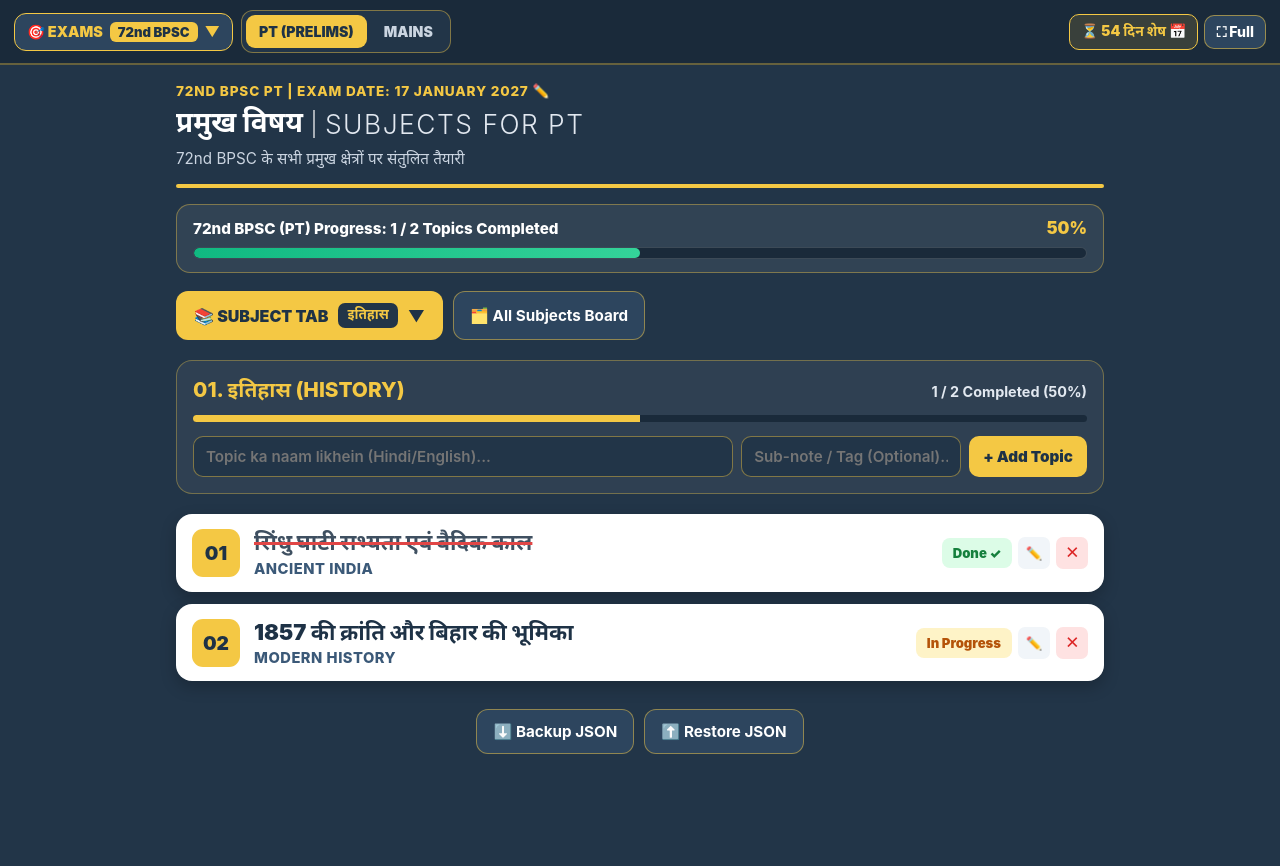
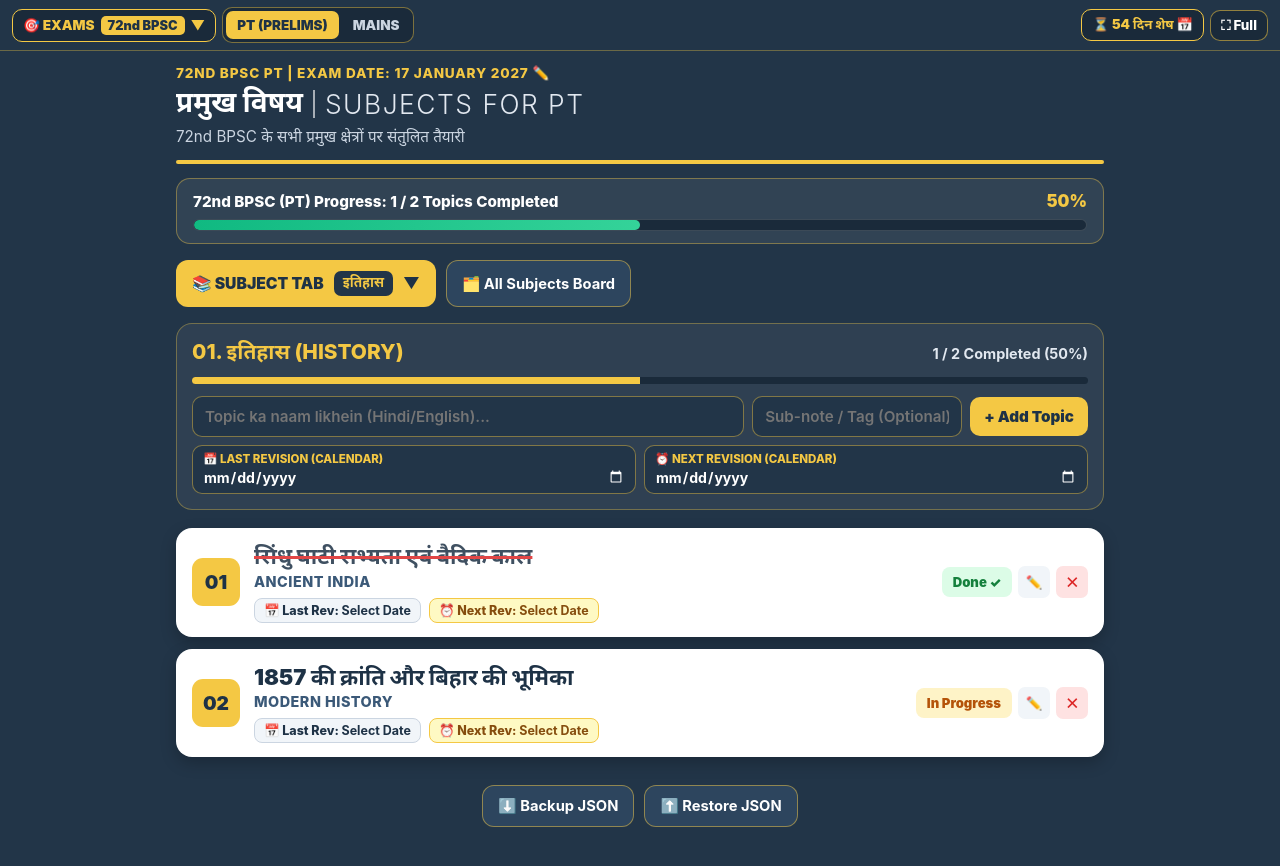
Before and after one commit to dpandey2497-a11y/CSE-TRACKER, a plain HTML site: page index.html in a window 1280 px wide. Before the commit the page ends 832 px from the top, so only its background shows below. Drawn offline with Linux system fonts and the light colour scheme.

Commit message:
Update index.html

```diff
--- a/index.html
+++ b/index.html
@@ -26,67 +26,71 @@
     font-family: -apple-system, BlinkMacSystemFont, "Segoe UI", Roboto, "Noto Sans Devanagari", sans-serif;
   }
 
-  body {
+  html, body {
     background-color: var(--navy-bg);
     color: var(--white);
     min-height: 100vh;
-    padding-bottom: 60px;
+    margin: 0;
+    padding: 0;
   }
 
+  body {
+    padding-bottom: 50px;
+  }
+
+  /* Slim, Clean Single-Row Top Bar (No bulky black strip) */
   .top-mode-bar {
     position: sticky;
     top: 0;
     z-index: 200;
-    background: var(--navy-dark);
-    border-bottom: 2px solid rgba(244, 200, 68, 0.35);
-    padding: 10px 14px;
+    background: var(--navy-bg);
+    border-bottom: 1.5px solid rgba(244, 200, 68, 0.35);
+    padding: 7px 12px;
     display: flex;
     justify-content: space-between;
     align-items: center;
-    gap: 8px;
+    gap: 6px;
     flex-wrap: wrap;
   }
 
   .top-left-controls {
     display: flex;
     align-items: center;
-    gap: 8px;
+    gap: 6px;
     flex-wrap: wrap;
     position: relative;
   }
 
-  /* EXAMS Dropdown Trigger Button */
   .exam-switch-btn {
-    background: var(--navy-light);
+    background: var(--navy-dark);
     border: 1.5px solid var(--gold);
     color: var(--gold);
-    padding: 8px 12px;
-    border-radius: 12px;
-    font-size: 0.9rem;
+    padding: 6px 10px;
+    border-radius: 10px;
+    font-size: 0.85rem;
     font-weight: 900;
     cursor: pointer;
     display: flex;
     align-items: center;
-    gap: 7px;
+    gap: 6px;
     white-space: nowrap;
   }
 
   .exam-badge-pill {
     background: var(--gold);
     color: var(--text-navy);
-    padding: 2px 8px;
-    border-radius: 6px;
-    font-size: 0.82rem;
+    padding: 2px 7px;
+    border-radius: 5px;
+    font-size: 0.8rem;
     font-weight: 900;
   }
 
-  /* EXAMS Customize Dropdown Menu */
   .exam-dropdown {
     display: none;
     position: absolute;
-    top: 48px;
+    top: 44px;
     left: 0;
-    width: 340px;
+    width: 330px;
     max-width: 92vw;
     background: var(--navy-dark);
     border: 2px solid var(--gold);
@@ -102,18 +106,18 @@
 
   .mode-tabs {
     display: flex;
-    background: var(--navy-bg);
-    padding: 4px;
-    border-radius: 12px;
+    background: var(--navy-dark);
+    padding: 3px;
+    border-radius: 10px;
     border: 1.5px solid rgba(244, 200, 68, 0.45);
-    gap: 4px;
+    gap: 3px;
   }
 
   .mode-tab-btn {
     border: none;
-    padding: 8px 13px;
-    border-radius: 9px;
-    font-size: 0.88rem;
+    padding: 6px 11px;
+    border-radius: 7px;
+    font-size: 0.84rem;
     font-weight: 900;
     cursor: pointer;
     background: transparent;
@@ -130,28 +134,27 @@
     display: flex;
     align-items: center;
     gap: 6px;
-    flex-wrap: wrap;
   }
 
   .reminder-pill {
-    background: rgba(244, 200, 68, 0.14);
+    background: var(--navy-dark);
     border: 1.5px solid var(--gold);
     color: var(--gold);
-    padding: 7px 11px;
+    padding: 6px 10px;
     border-radius: 10px;
-    font-size: 0.88rem;
+    font-size: 0.84rem;
     font-weight: 900;
     cursor: pointer;
     white-space: nowrap;
   }
 
   .fullscreen-btn {
-    background: var(--navy-light);
+    background: var(--navy-dark);
     border: 1.5px solid rgba(244, 200, 68, 0.55);
     color: var(--white);
-    padding: 7px 11px;
+    padding: 6px 10px;
     border-radius: 10px;
-    font-size: 0.88rem;
+    font-size: 0.84rem;
     font-weight: 800;
     cursor: pointer;
     white-space: nowrap;
@@ -160,7 +163,7 @@
   .board-wrapper {
     max-width: 960px;
     margin: 0 auto;
-    padding: 18px 16px;
+    padding: 14px 16px;
   }
 
   .exam-banner {
@@ -169,7 +172,7 @@
     color: var(--gold);
     letter-spacing: 0.8px;
     text-transform: uppercase;
-    margin-bottom: 6px;
+    margin-bottom: 4px;
     cursor: pointer;
   }
 
@@ -178,7 +181,7 @@
     align-items: center;
     flex-wrap: wrap;
     gap: 10px;
-    margin-bottom: 6px;
+    margin-bottom: 4px;
   }
 
   .main-title-hi {
@@ -204,7 +207,7 @@
   .subtitle {
     font-size: 0.95rem;
     color: #CBD5E1;
-    margin-bottom: 14px;
+    margin-bottom: 12px;
   }
 
   .gold-line {
@@ -212,22 +215,22 @@
     width: 100%;
     background: var(--gold);
     border-radius: 4px;
-    margin-bottom: 16px;
+    margin-bottom: 14px;
   }
 
   .progress-card {
     background: rgba(255, 255, 255, 0.07);
     border: 1.5px solid rgba(244, 200, 68, 0.4);
     border-radius: 14px;
-    padding: 13px 16px;
-    margin-bottom: 18px;
+    padding: 12px 16px;
+    margin-bottom: 16px;
   }
 
   .progress-top {
     display: flex;
     justify-content: space-between;
     align-items: center;
-    margin-bottom: 9px;
+    margin-bottom: 8px;
     font-size: 0.95rem;
     font-weight: 800;
   }
@@ -260,16 +263,16 @@
     display: flex;
     gap: 10px;
     flex-wrap: wrap;
-    margin-bottom: 20px;
+    margin-bottom: 16px;
   }
 
   .subject-tab-btn {
     background: var(--gold);
     color: var(--text-navy);
     border: none;
-    padding: 12px 18px;
+    padding: 11px 16px;
     border-radius: 12px;
-    font-size: 1rem;
+    font-size: 0.98rem;
     font-weight: 900;
     cursor: pointer;
     display: flex;
@@ -281,9 +284,9 @@
     background: var(--navy-light);
     color: var(--white);
     border: 1.5px solid rgba(244, 200, 68, 0.5);
-    padding: 12px 16px;
+    padding: 11px 15px;
     border-radius: 12px;
-    font-size: 0.95rem;
+    font-size: 0.92rem;
     font-weight: 700;
     cursor: pointer;
   }
@@ -291,7 +294,7 @@
   .subject-dropdown {
     display: none;
     position: absolute;
-    top: 56px;
+    top: 52px;
     left: 0;
     width: 100%;
     max-width: 480px;
@@ -406,8 +409,8 @@
     background: rgba(255, 255, 255, 0.06);
     border: 1.5px solid rgba(244, 200, 68, 0.35);
     border-radius: 16px;
-    padding: 16px;
-    margin-bottom: 20px;
+    padding: 15px;
+    margin-bottom: 18px;
   }
 
   .active-sub-top {
@@ -437,7 +440,7 @@
     background: var(--navy-dark);
     border-radius: 99px;
     overflow: hidden;
-    margin-bottom: 14px;
+    margin-bottom: 12px;
   }
 
   .sub-mini-fill {
@@ -451,11 +454,50 @@
     display: flex;
     gap: 8px;
     flex-wrap: wrap;
+    align-items: center;
   }
 
-  .add-topic-bar input {
+  .add-topic-bar input[type="text"] {
     flex: 1;
-    min-width: 180px;
+    min-width: 170px;
+  }
+
+  .rev-input-group {
+    display: flex;
+    gap: 8px;
+    flex-wrap: wrap;
+    width: 100%;
+    margin-top: 8px;
+  }
+
+  .rev-date-box {
+    flex: 1;
+    min-width: 145px;
+    background: var(--navy-bg);
+    border: 1.5px solid rgba(244, 200, 68, 0.45);
+    border-radius: 10px;
+    padding: 6px 10px;
+    display: flex;
+    flex-direction: column;
+    gap: 2px;
+  }
+
+  .rev-date-box label {
+    font-size: 0.72rem;
+    font-weight: 800;
+    color: var(--gold);
+    text-transform: uppercase;
+  }
+
+  .rev-date-box input[type="date"] {
+    background: transparent;
+    border: none;
+    color: var(--white);
+    font-size: 0.88rem;
+    font-weight: 700;
+    outline: none;
+    width: 100%;
+    color-scheme: dark;
   }
 
   /* 100% Single-Column Vertical List for Topics */
@@ -519,12 +561,50 @@
   }
 
   .card-title-en {
-    font-size: 0.92rem;
+    font-size: 0.9rem;
     font-weight: 800;
     color: #3B5978;
     text-transform: uppercase;
     letter-spacing: 0.5px;
-    margin-top: 3px;
+    margin-top: 2px;
+  }
+
+  /* Interactive Last Revision & Next Revision Calendar Pills inside Topic Card */
+  .card-rev-row {
+    display: flex;
+    flex-wrap: wrap;
+    gap: 8px;
+    margin-top: 8px;
+  }
+
+  .rev-cal-pill {
+    position: relative;
+    display: inline-flex;
+    align-items: center;
+    gap: 5px;
+    background: #F1F5F9;
+    border: 1.5px solid #CBD5E1;
+    color: #1E3246;
+    padding: 4px 9px;
+    border-radius: 8px;
+    font-size: 0.78rem;
+    font-weight: 800;
+    cursor: pointer;
+  }
+
+  .rev-cal-pill.next {
+    background: #FEF9C3;
+    border-color: #F4C844;
+    color: #854D0E;
+  }
+
+  .rev-cal-pill input[type="date"] {
+    position: absolute;
+    inset: 0;
+    opacity: 0;
+    width: 100%;
+    height: 100%;
+    cursor: pointer;
   }
 
   /* Red Strikethrough Line when Topic is Done */
@@ -657,7 +737,7 @@
   </div>
 
   <div class="top-right-tools">
-    <button class="reminder-pill" id="countdown-pill" onclick="openDateModal()">⏳ 56 दिन शेष 📅</button>
+    <button class="reminder-pill" id="countdown-pill" onclick="openDateModal()">⏳ 54 दिन शेष 📅</button>
     <button class="fullscreen-btn" id="fullscreen-btn" onclick="toggleFullscreen()">⛶ Full</button>
   </div>
 </div>
@@ -720,8 +800,18 @@
       </div>
       <div class="add-topic-bar">
         <input type="text" id="new-topic-hi" class="board-input" placeholder="Topic ka naam likhein (Hindi/English)...">
-        <input type="text" id="new-topic-en" class="board-input" placeholder="Sub-note / Tag (Optional)..." style="max-width:220px;">
+        <input type="text" id="new-topic-en" class="board-input" placeholder="Sub-note / Tag (Optional)..." style="max-width:210px;">
         <button class="btn-gold" onclick="addTopic()">+ Add Topic</button>
+      </div>
+      <div class="rev-input-group">
+        <div class="rev-date-box">
+          <label for="new-topic-last-rev">📅 Last Revision (Calendar)</label>
+          <input type="date" id="new-topic-last-rev">
+        </div>
+        <div class="rev-date-box">
+          <label for="new-topic-next-rev">⏰ Next Revision (Calendar)</label>
+          <input type="date" id="new-topic-next-rev">
+        </div>
       </div>
     </div>
 
@@ -784,8 +874,8 @@
             hi: 'इतिहास',
             en: 'HISTORY',
             topics: [
-              { id: 101, hi: 'सिंधु घाटी सभ्यता एवं वैदिक काल', en: 'ANCIENT INDIA', status: 'done' },
-              { id: 102, hi: '1857 की क्रांति और बिहार की भूमिका', en: 'MODERN HISTORY', status: 'progress' }
+              { id: 101, hi: 'सिंधु घाटी सभ्यता एवं वैदिक काल', en: 'ANCIENT INDIA', status: 'done', lastRev: '', nextRev: '' },
+              { id: 102, hi: '1857 की क्रांति और बिहार की भूमिका', en: 'MODERN HISTORY', status: 'progress', lastRev: '', nextRev: '' }
             ]
           },
           { id: 2, hi: 'भूगोल', en: 'GEOGRAPHY', topics: [] },
@@ -807,7 +897,7 @@
             hi: 'सामान्य हिंदी',
             en: 'GENERAL HINDI (QUALIFYING)',
             topics: [
-              { id: 2001, hi: 'निबंध लेखन एवं व्याकरण अभ्यास', en: 'ESSAY & GRAMMAR', status: 'pending' }
+              { id: 2001, hi: 'निबंध लेखन एवं व्याकरण अभ्यास', en: 'ESSAY & GRAMMAR', status: 'pending', lastRev: '', nextRev: '' }
             ]
           },
           {
@@ -815,8 +905,8 @@
             hi: 'निबंध',
             en: 'ESSAY PAPER (300 MARKS)',
             topics: [
-              { id: 2002, hi: 'दार्शनिक एवं सामाजिक निबंध', en: 'SECTION A & B', status: 'progress' },
-              { id: 2003, hi: 'बिहार की लोकोक्तियां एवं मुहावरे आधारित निबंध', en: 'SECTION C (BIHAR)', status: 'pending' }
+              { id: 2002, hi: 'दार्शनिक एवं सामाजिक निबंध', en: 'SECTION A & B', status: 'progress', lastRev: '', nextRev: '' },
+              { id: 2003, hi: 'बिहार की लोकोक्तियां एवं मुहावरे आधारित निबंध', en: 'SECTION C (BIHAR)', status: 'pending', lastRev: '', nextRev: '' }
             ]
           },
           {
@@ -824,8 +914,8 @@
             hi: 'सामान्य अध्ययन पेपर-1',
             en: 'GS PAPER 1 (HISTORY, IR & DI)',
             topics: [
-              { id: 2004, hi: 'मौर्य कला एवं पाल कला की विशेषताएं', en: 'ART & CULTURE', status: 'done' },
-              { id: 2005, hi: 'सांख्यिकी एवं डेटा इंटरप्रिटेशन (DI)', en: 'STATISTICS (72 MARKS)', status: 'progress' }
+              { id: 2004, hi: 'मौर्य कला एवं पाल कला की विशेषताएं', en: 'ART & CULTURE', status: 'done', lastRev: '', nextRev: '' },
+              { id: 2005, hi: 'सांख्यिकी एवं डेटा इंटरप्रिटेशन (DI)', en: 'STATISTICS (72 MARKS)', status: 'progress', lastRev: '', nextRev: '' }
             ]
           },
           {
@@ -833,7 +923,7 @@
             hi: 'सामान्य अध्ययन पेपर-2',
             en: 'GS PAPER 2 (POLITY, ECO & SCI-TECH)',
             topics: [
-              { id: 2006, hi: 'भारतीय संघवाद एवं राज्यपाल की भूमिका', en: 'INDIAN POLITY', status: 'progress' }
+              { id: 2006, hi: 'भारतीय संघवाद एवं राज्यपाल की भूमिका', en: 'INDIAN POLITY', status: 'progress', lastRev: '', nextRev: '' }
             ]
           },
           {
@@ -862,7 +952,7 @@
             hi: 'भारतीय राजव्यवस्था',
             en: 'INDIAN POLITY (LAXMIKANTH)',
             topics: [
-              { id: 3001, hi: 'मूल अधिकार एवं नीति निदेशक तत्व', en: 'FUNDAMENTAL RIGHTS & DPSP', status: 'pending' }
+              { id: 3001, hi: 'मूल अधिकार एवं नीति निदेशक तत्व', en: 'FUNDAMENTAL RIGHTS & DPSP', status: 'pending', lastRev: '', nextRev: '' }
             ]
           },
           { id: 302, hi: 'इतिहास एवं कला-संस्कृति', en: 'HISTORY & ART-CULTURE', topics: [] },
@@ -922,7 +1012,6 @@
     rootState = null;
   }
 
-  // Migrate existing BPSC data seamlessly if user already added topics
   if (!rootState || !Array.isArray(rootState.exams) || rootState.exams.length === 0) {
     let legacyBPSC = null;
     try {
@@ -993,6 +1082,15 @@
     return n < 10 ? '0' + n : '' + n;
   }
 
+  function formatDisplayDate(dateStr) {
+    if (!dateStr) return 'Select Date';
+    const parts = dateStr.split('-');
+    if (parts.length !== 3) return dateStr;
+    const months = ['Jan', 'Feb', 'Mar', 'Apr', 'May', 'Jun', 'Jul', 'Aug', 'Sep', 'Oct', 'Nov', 'Dec'];
+    const mIdx = parseInt(parts[1], 10) - 1;
+    return parts[2] + ' ' + (months[mIdx] || parts[1]) + ' ' + parts[0].slice(2);
+  }
+
   function getDaysRemaining(dateStr) {
     const now = new Date();
     const todayMidnight = new Date(now.getFullYear(), now.getMonth(), now.getDate());
@@ -1032,7 +1130,6 @@
     }
   }
 
-  /* EXAMS Dropdown Functions */
   function toggleExamDropdown(e) {
     e.stopPropagation();
     document.getElementById('subject-dropdown').classList.remove('open');
@@ -1158,13 +1255,35 @@
     if (!sub) return;
     const hiInput = document.getElementById('new-topic-hi');
     const enInput = document.getElementById('new-topic-en');
+    const lastRevInput = document.getElementById('new-topic-last-rev');
+    const nextRevInput = document.getElementById('new-topic-next-rev');
+
     const hi = hiInput.value.trim();
     const en = enInput.value.trim() || sub.en;
     if (!hi) return;
 
-    sub.topics.push({ id: Date.now(), hi: hi, en: en, status: 'pending' });
+    sub.topics.push({
+      id: Date.now(),
+      hi: hi,
+      en: en,
+      status: 'pending',
+      lastRev: lastRevInput.value || '',
+      nextRev: nextRevInput.value || ''
+    });
     hiInput.value = '';
     enInput.value = '';
+    lastRevInput.value = '';
+    nextRevInput.value = '';
+    saveState();
+  }
+
+  function updateTopicRevision(topicId, field, value) {
+    const sec = getCurrentSection();
+    const sub = sec.subjects.find(function(s) { return s.id === sec.selectedSubjectId; });
+    if (!sub) return;
+    const topic = sub.topics.find(function(t) { return t.id === topicId; });
+    if (!topic) return;
+    topic[field] = value;
     saveState();
   }
 
@@ -1261,7 +1380,6 @@
 
     updateCountdownDisplay();
 
-    // Update Active Exam Badge & Dropdown List
     document.getElementById('active-exam-badge').textContent = activeExam.name;
     const examListEl = document.getElementById('dropdown-exam-list');
     examListEl.innerHTML = rootState.exams.map(function(ex, idx) {
@@ -1369,11 +1487,23 @@
         } else {
           const stLabel = { pending: 'Pending', progress: 'In Progress', done: 'Done ✓' };
           topicsGrid.innerHTML = activeSub.topics.map(function(t, tIdx) {
+            const lastRevVal = t.lastRev || '';
+            const nextRevVal = t.nextRev || '';
             return '<div class="board-card ' + (t.status === 'done' ? 'done' : '') + '">' +
               '<div class="num-badge">' + padNum(tIdx + 1) + '</div>' +
               '<div class="card-text-wrap">' +
                 '<div class="card-title-hi">' + t.hi + '</div>' +
                 '<div class="card-title-en">' + t.en + '</div>' +
+                '<div class="card-rev-row">' +
+                  '<label class="rev-cal-pill">' +
+                    '<span>📅 Last Rev: <strong>' + formatDisplayDate(lastRevVal) + '</strong></span>' +
+                    '<input type="date" value="' + lastRevVal + '" onchange="updateTopicRevision(' + t.id + ', \'lastRev\', this.value)">' +
+                  '</label>' +
+                  '<label class="rev-cal-pill next">' +
+                    '<span>⏰ Next Rev: <strong>' + formatDisplayDate(nextRevVal) + '</strong></span>' +
+                    '<input type="date" value="' + nextRevVal + '" onchange="updateTopicRevision(' + t.id + ', \'nextRev\', this.value)">' +
+                  '</label>' +
+                '</div>' +
               '</div>' +
               '<div class="card-controls">' +
                 '<button class="status-pill st-' + t.status + '" onclick="cycleTopicStatus(' + t.id + ')">' + stLabel[t.status] + '</button>' +
```
